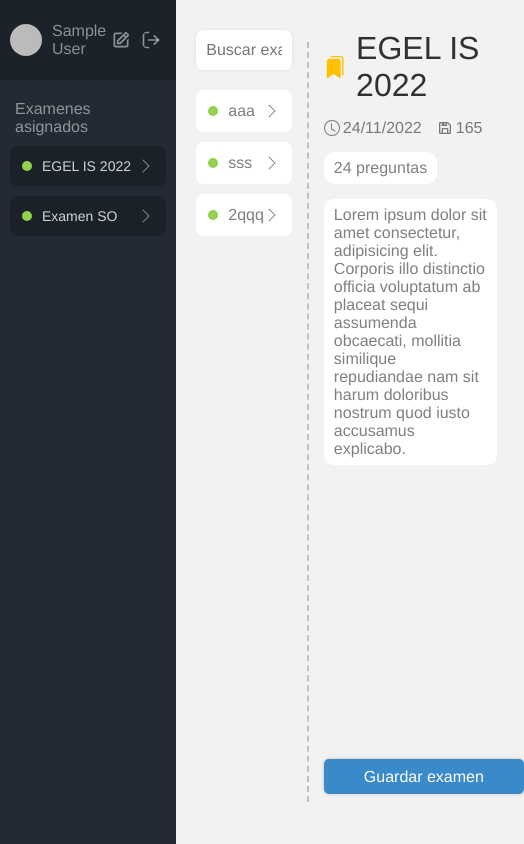
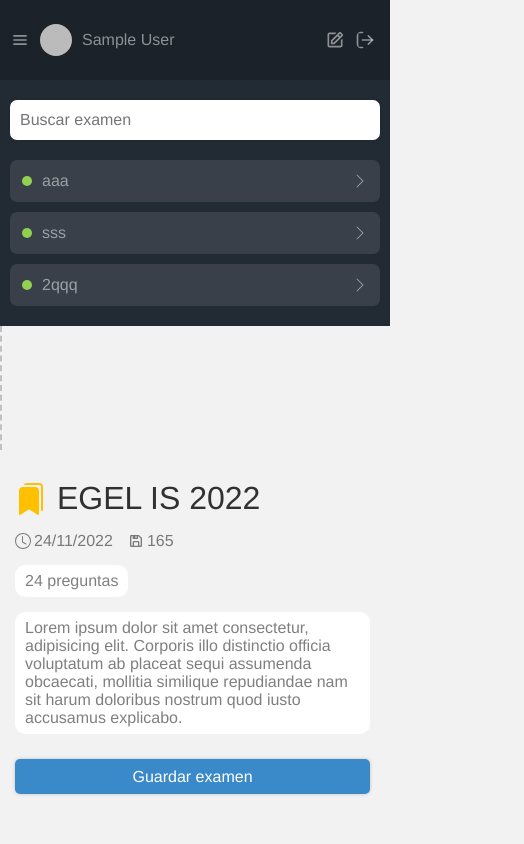
Before and after one commit to javierorozco2/examx, a React (Vite) app: page / in a window 390 px wide. Shown: the whole page, 524 px wide, since content can reach past the window. Built offline with nearby package versions, Linux system fonts and the light colour scheme; no server answers; sample sign-in values are in the browser's storage.

Commit message:
main resposive implementation

```diff
--- a/src/examx/components/MainPage/Sidebar.jsx
+++ b/src/examx/components/MainPage/Sidebar.jsx
@@ -1,5 +1,5 @@
 import { FiLogOut } from "react-icons/fi";
-import { BiEdit } from "react-icons/bi";
+import { BiEdit, BiMenu } from "react-icons/bi";
 import { Link } from "react-router-dom";
 import { useState } from "react";
 import { SidebarMyExams, SidebarSavedExams } from "./";
@@ -12,15 +12,20 @@ export const Sidebar = () => {
 
     const dispatch = useDispatch()
     const { displayName, photoURL } = useSelector( s => s.auth  )
+    const [isSandwich, setIsSandwich] = useState(false)
+
+
+    const [savedExams, setSavedExams] = useState(['EGEL IS 2022', 'Examen SO']) //Variable temporal
+    const [myExams, setMyExams] = useState(['EGEL IS 2022', 'Examen SO','s','sa']) //Variable temporal
+    const [ModalMyExams, setModalMyExams] = useState(false)
 
     const onLogout = () => {
         dispatch(startLogout())
     }
 
-    const [savedExams, setSavedExams] = useState(['EGEL IS 2022', 'Examen SO']) //Variable temporal
-    const [myExams, setMyExams] = useState(['EGEL IS 2022', 'Examen SO','s','sa']) //Variable temporal
-    const [ModalMyExams, setModalMyExams] = useState(false)
-
+    const handleSandwichButton = () => {
+        setIsSandwich(!isSandwich)
+    }
     return (
         <div className="main-sb">
 
@@ -28,6 +33,9 @@ export const Sidebar = () => {
             <div className="aheader">
 
                 <div className="aheader-account">
+                    <button className="sandwichbutton" onClick={handleSandwichButton}>
+                        <BiMenu />
+                    </button>
                     <img src={photoURL} alt="" />
                     <p>{shortName(displayName, 15)}</p>
                 </div>
@@ -48,7 +56,7 @@ export const Sidebar = () => {
 
             {/* Body aside */}
 
-            <div className="abody">
+            <div className={"abody " + (!isSandwich && 'asidevisible')}>
                 {
                     ModalMyExams ?
                     <SidebarMyExams myExams={myExams} setModalMyExams={setModalMyExams}/> :
--- a/src/examx/css/main-styles.css
+++ b/src/examx/css/main-styles.css
@@ -7,6 +7,7 @@
 .main-sb{
     flex: 2;
     background-color: var(--element-color);
+
 }
 
 .main-search{
@@ -41,6 +42,10 @@
     box-sizing: border-box;
     justify-content: space-between;
     align-items: center;
+}
+
+.sandwichbutton{
+    display: none;
 }
 
 .aheader-account{
@@ -315,3 +320,61 @@
 .ovw-button:hover{
     box-shadow: 0px 0px 5px 1px rgba(0, 0, 0, .3);
 }
+
+@media (max-width: 800px) {
+    .main-container{
+        flex-direction: column;
+    }
+
+    .sandwichbutton{
+        display: block;
+        margin-right: 10px;
+        background-color: rgba(0, 0, 0, .0);
+        color: rgba(255, 255, 255, .5);
+        display: flex;
+        justify-content: center;
+        align-items: center;
+        border: none;
+        font-size: 20px;
+        cursor: pointer;
+    }
+
+    .main-sb{
+        position: relative;
+    }
+
+    .asidevisible{
+        display: none;
+    }
+
+    .ovw-button{
+        position: relative;
+        top: 0;
+        width: 100%;
+        margin-bottom: 50px;
+        margin-top: 10px;
+    }
+
+    /* .main-ovw{
+        border-top: 2px dashed rgba(0, 0, 0, 0.1);
+        padding-top: 20px;
+    } */
+
+    .main-search{
+        background-color: var(--element-color);
+        margin: 0;
+        padding: 20px 10px;
+    }
+
+    .s-icons{
+        color: rgba(255, 255, 255, 0.5);
+    }
+
+    .s-card{
+        background-color: rgba(255, 255, 255, 0.1);
+    }
+
+    .s-cardinf p{
+        color: rgba(255, 255, 255, 0.5);
+    }
+}
```
